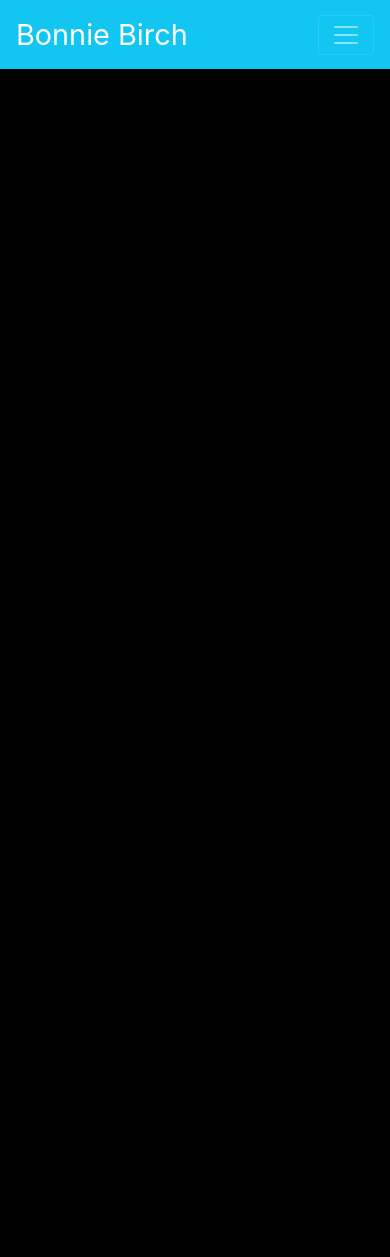
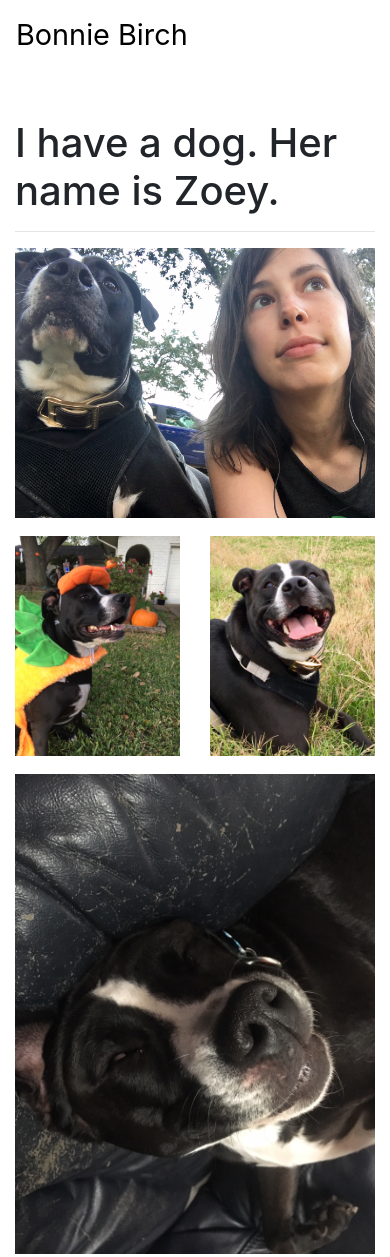
Before and after one commit to bonnie-bee/Bootstrap-Portfolio, a plain HTML site: page bootstrap/zoey.html in a window 390 px wide. Shown: the top 1257 px of the page. Before the commit the page ends 844 px from the top, so only its background shows below. Drawn offline with nearby package versions, Linux system fonts and the light colour scheme.

Commit message:
Zoey's page

```diff
--- a/bootstrap/zoey.html
+++ b/bootstrap/zoey.html
@@ -8,14 +8,14 @@
     <!-- Bootstrap CSS -->
     <link rel="stylesheet" href="https://stackpath.bootstrapcdn.com/bootstrap/4.1.1/css/bootstrap.min.css" integrity="sha384-WskhaSGFgHYWDcbwN70/dfYBj47jz9qbsMId/iRN3ewGhXQFZCSftd1LZCfmhktB" crossorigin="anonymous">
     <link rel="stylesheet" type="text/css" href="../style/zoeystyle.css">
-    <link rel="shortcut icon" href="assets/favicon.ico" type="image/x-icon">
+    <link rel="shortcut icon" href="../assets/favicon.ico" type="image/x-icon">
 
     <title>Bonnie: My Dog</title>
 
   </head>
 
   <body>
-    <nav class="navbar navbar-expand-lg navbar-dark" style="background-color: #13c6f2">
+    <nav class="navbar navbar-expand-lg" style="background-color: white">
         <a class="navbar-brand" id="name" href="#">Bonnie Birch</a>
         <button class="navbar-toggler" type="button" data-toggle="collapse" data-target="#navbarNavAltMarkup" aria-controls="navbarNavAltMarkup" aria-expanded="false" aria-label="Toggle navigation">
           <span class="navbar-toggler-icon"></span>
@@ -29,8 +29,43 @@
             <a class="nav-item nav-link" href="contact.html">Contact</a>
           </ul>
         </div>
-      </nav>
+    </nav>
 
-
-
+    <div class="container">
+      <div class="row">
+        <div class="col-md">
+          <h1>I have a dog. Her name is Zoey.</h1>
+          <hr>
+        </div>
+      </div>
+      <div class="row">
+        <div class="col-12">
+          <img class="img-fluid" id="zoAndMe" src="../Assets/Zoey1.jpg" alt="Zoey">
+        </div>
+      </div>
+      <div class="row">
+        <div class="col-6">
+          <img class="img-fluid" src="../Assets/Zoey7.jpg" alt="Zoey">
+        </div>
+        <div class="col-6">
+          <img class="img-fluid" src="../Assets/Zoey3.jpg" alt="Zoey">
+        </div>
+      </div>
+      <div class="row">
+        <div class="col-12">
+        <img class="img-fluid" id="sleeping" src="../Assets/Zoey4.jpg" alt="Zoey">
+        </div>
+      </div>
+      <div class="row">
+        <div class="col-6">
+          <img class="img-fluid" src="../Assets/Zoey6.jpg" alt="Zoey">
+        </div>
+        <div class="col-6">
+          <img class="img-fluid" src="../Assets/Zoey5.jpg" alt="Zoey">
+        </div>
+      </div>
+      <div class="footer center">
+        <p>Copyright 2018©</p>
+      </div>
+    </div>
   </body>
--- a/style/zoeystyle.css
+++ b/style/zoeystyle.css
@@ -1,7 +1,30 @@
 #name{
     font-size: 1.8em;
+    color: black;
 }
 
 body{
-    background: black;
+    background: white;
 }
+
+.container{
+    margin-top: 50px;
+}
+.row{
+    background: white;
+    }
+
+#zoAndMe{
+    margin-bottom: 5%;
+}
+
+#sleeping{
+    margin-top: 5%;
+    margin-bottom: 5%;
+}
+
+.footer{
+    background: white;
+    margin-top: 5%;
+    text-align: center;
+}
```
Also changed, not shown: Assets/Zoey1.jpg (added), Assets/Zoey3.jpg (added), Assets/Zoey4.JPG (added), Assets/Zoey5.JPG (added), Assets/Zoey6.jpg (added), Assets/Zoey7.jpg (added), 1 other file.
